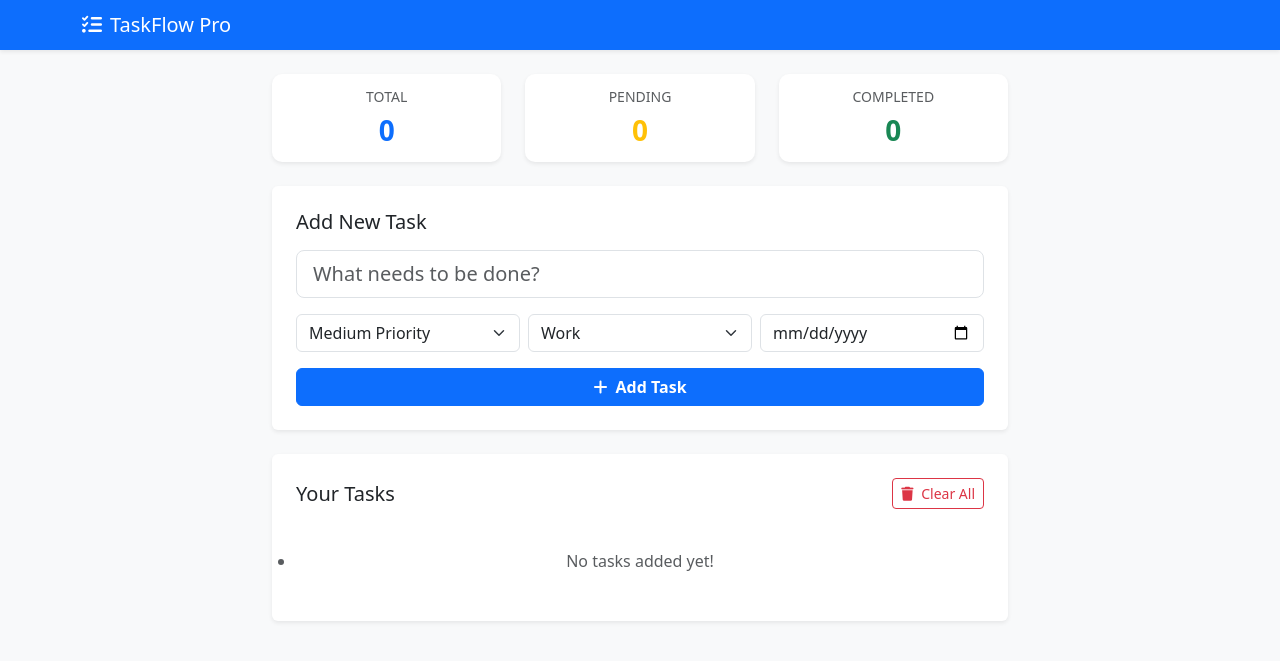
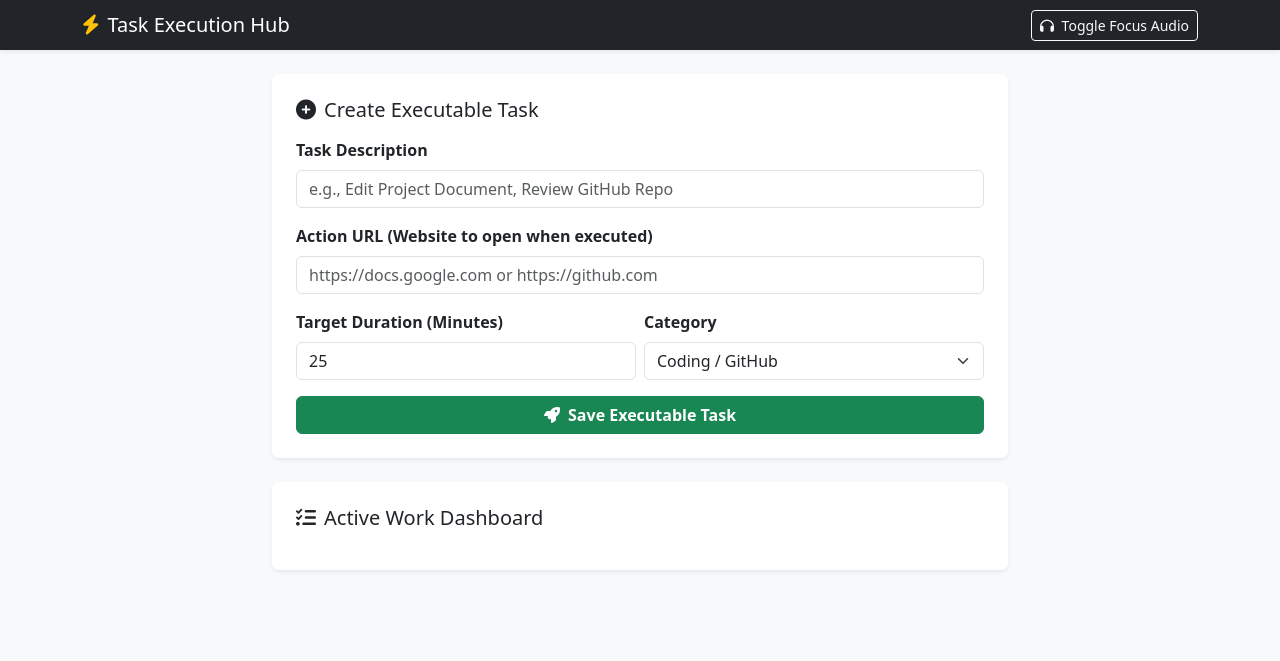
Before and after one commit to pavanimandati13-jpg/Task-management-system-2, a Flask app: page / in a window 1280 px wide. Shown: the top 661 px of the page. Run offline with Flask 3, Linux system fonts and the light colour scheme.

Commit message:
Update index.html

```diff
--- a/templates/index.html
+++ b/templates/index.html
@@ -3,18 +3,19 @@
 <head>
   <meta charset="UTF-8" />
   <meta name="viewport" content="width=device-width, initial-scale=1.0" />
-  <title>Advanced Task Manager</title>
-  <!-- Bootstrap 5 CSS -->
+  <title>Interactive Task Launcher</title>
   <link href="https://cdn.jsdelivr.net/npm/bootstrap@5.3.0/dist/css/bootstrap.min.css" rel="stylesheet" />
-  <!-- FontAwesome Icons -->
   <link rel="stylesheet" href="https://cdnjs.cloudflare.com/ajax/libs/font-awesome/6.4.0/css/all.min.css" />
   <link rel="stylesheet" href="{{ url_for('static', filename='style.css') }}" />
 </head>
 <body class="bg-light">
 
-  <nav class="navbar navbar-dark bg-primary shadow-sm mb-4">
-    <div class="container">
-      <span class="navbar-brand mb-0 h1"><i class="fa-solid fa-list-check me-2"></i>TaskFlow Pro</span>
+  <nav class="navbar navbar-dark bg-dark shadow-sm mb-4">
+    <div class="container d-flex justify-content-between">
+      <span class="navbar-brand mb-0 h1"><i class="fa-solid fa-bolt text-warning me-2"></i>Task Execution Hub</span>
+      <div>
+        <button id="focusSoundBtn" class="btn btn-outline-light btn-sm"><i class="fa-solid fa-headphones me-1"></i> Toggle Focus Audio</button>
+      </div>
     </div>
   </nav>
 
@@ -22,56 +23,35 @@
     <div class="row justify-content-center">
       <div class="col-lg-8">
 
-        <!-- Stats Dashboard -->
-        <div class="row text-center mb-4">
-          <div class="col-4">
-            <div class="card border-0 shadow-sm pad-card">
-              <h6 class="text-muted small text-uppercase">Total</h6>
-              <h3 id="statTotal" class="fw-bold text-primary mb-0">0</h3>
-            </div>
-          </div>
-          <div class="col-4">
-            <div class="card border-0 shadow-sm pad-card">
-              <h6 class="text-muted small text-uppercase">Pending</h6>
-              <h3 id="statPending" class="fw-bold text-warning mb-0">0</h3>
-            </div>
-          </div>
-          <div class="col-4">
-            <div class="card border-0 shadow-sm pad-card">
-              <h6 class="text-muted small text-uppercase">Completed</h6>
-              <h3 id="statCompleted" class="fw-bold text-success mb-0">0</h3>
-            </div>
-          </div>
-        </div>
-
-        <!-- Task Input Card -->
+        <!-- Task Creator Form -->
         <div class="card border-0 shadow-sm mb-4">
           <div class="card-body p-4">
-            <h5 class="card-title mb-3">Add New Task</h5>
-            <form id="taskForm">
+            <h5 class="card-title mb-3"><i class="fa-solid fa-plus-circle me-2"></i>Create Executable Task</h5>
+            <form id="actionTaskForm">
               <div class="mb-3">
-                <input type="text" id="taskTitle" class="form-control form-control-lg" placeholder="What needs to be done?" required />
+                <label class="form-label fw-bold">Task Description</label>
+                <input type="text" id="taskTitle" class="form-control" placeholder="e.g., Edit Project Document, Review GitHub Repo" required />
+              </div>
+              <div class="mb-3">
+                <label class="form-label fw-bold">Action URL (Website to open when executed)</label>
+                <input type="url" id="taskUrl" class="form-control" placeholder="https://docs.google.com or https://github.com" required />
               </div>
               <div class="row g-2 mb-3">
-                <div class="col-md-4">
-                  <select id="taskPriority" class="form-select">
-                    <option value="Low">Low Priority</option>
-                    <option value="Medium" selected>Medium Priority</option>
-                    <option value="High">High Priority</option>
+                <div class="col-md-6">
+                  <label class="form-label fw-bold">Target Duration (Minutes)</label>
+                  <input type="number" id="taskDuration" class="form-control" value="25" min="1" max="180" />
+                </div>
+                <div class="col-md-6">
+                  <label class="form-label fw-bold">Category</label>
+                  <select id="taskCategory" class="form-select">
+                    <option value="Coding">Coding / GitHub</option>
+                    <option value="Research">Research / Reading</option>
+                    <option value="Writing">Writing / Docs</option>
+                    <option value="Meeting">Meeting / Call</option>
                   </select>
                 </div>
-                <div class="col-md-4">
-                  <select id="taskCategory" class="form-select">
-                    <option value="Work">Work</option>
-                    <option value="Personal">Personal</option>
-                    <option value="Study">Study</option>
-                  </select>
-                </div>
-                <div class="col-md-4">
-                  <input type="date" id="taskDueDate" class="form-control" />
-                </div>
               </div>
-              <button type="submit" class="btn btn-primary w-100 fw-bold"><i class="fa-solid fa-plus me-1"></i> Add Task</button>
+              <button type="submit" class="btn btn-success w-100 fw-bold"><i class="fa-solid fa-rocket me-1"></i> Save Executable Task</button>
             </form>
           </div>
         </div>
@@ -79,11 +59,8 @@
         <!-- Task List -->
         <div class="card border-0 shadow-sm">
           <div class="card-body p-4">
-            <div class="d-flex justify-content-between align-items-center mb-3">
-              <h5 class="card-title mb-0">Your Tasks</h5>
-              <button id="clearAllBtn" class="btn btn-outline-danger btn-sm"><i class="fa-solid fa-trash me-1"></i> Clear All</button>
-            </div>
-            <ul id="taskList" class="list-group list-group-flush"></ul>
+            <h5 class="card-title mb-3"><i class="fa-solid fa-list-check me-2"></i>Active Work Dashboard</h5>
+            <div id="taskList"></div>
           </div>
         </div>
 
@@ -91,6 +68,8 @@
     </div>
   </div>
 
+  <audio id="audioPlayer" loop src="https://cdn.pixabay.com/download/audio/2022/05/27/audio_1808fbf07a.mp3?filename=lofi-study-112191.mp3"></audio>
+
   <script src="{{ url_for('static', filename='script.js') }}"></script>
 </body>
 </html>
```
